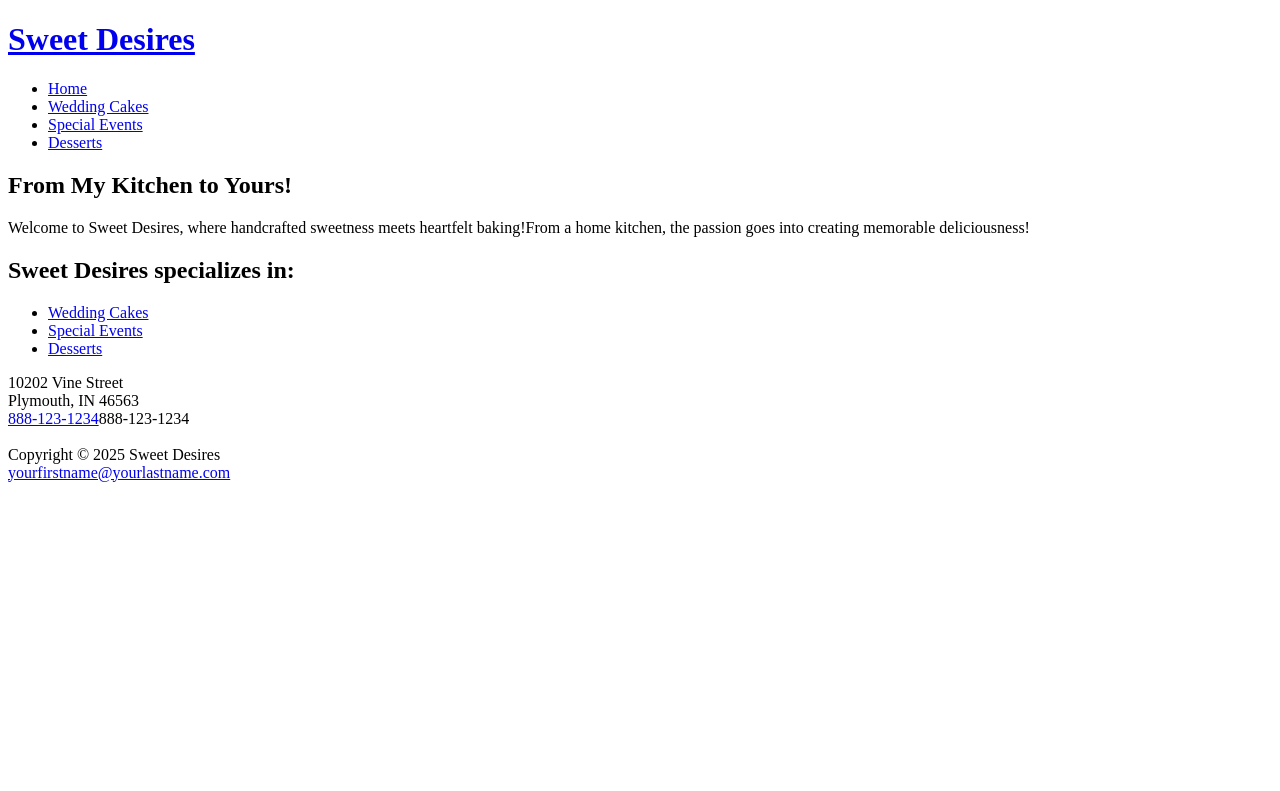
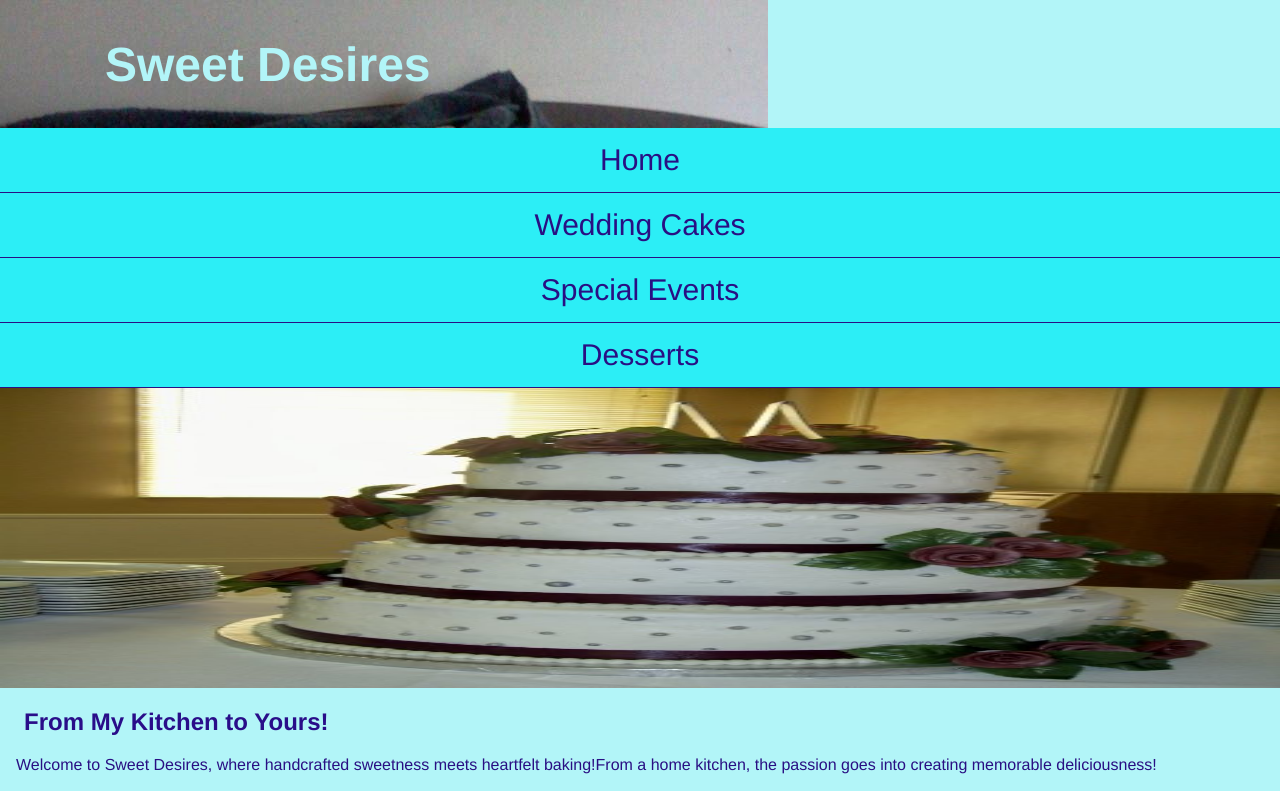
Before and after one commit to Bethfrantz/Sweet-Desires, a plain HTML site: page index.html in a window 1280 px wide. Shown: the top 791 px of the page. Drawn offline with Linux system fonts and the light colour scheme.

Commit message:
Update index.html

```diff
--- a/index.html
+++ b/index.html
@@ -4,7 +4,7 @@
     <title>Sweet Desires</title>
     <meta charset="UTF-8">
     <meta name="viewport" content="width=device-width, initial-scale=1.0">
-    <link re="stylesheet" href="style.css">
+    <link rel="stylesheet" href="style.css">
   </head>
 <body>
   <div id="wrapper">
```
